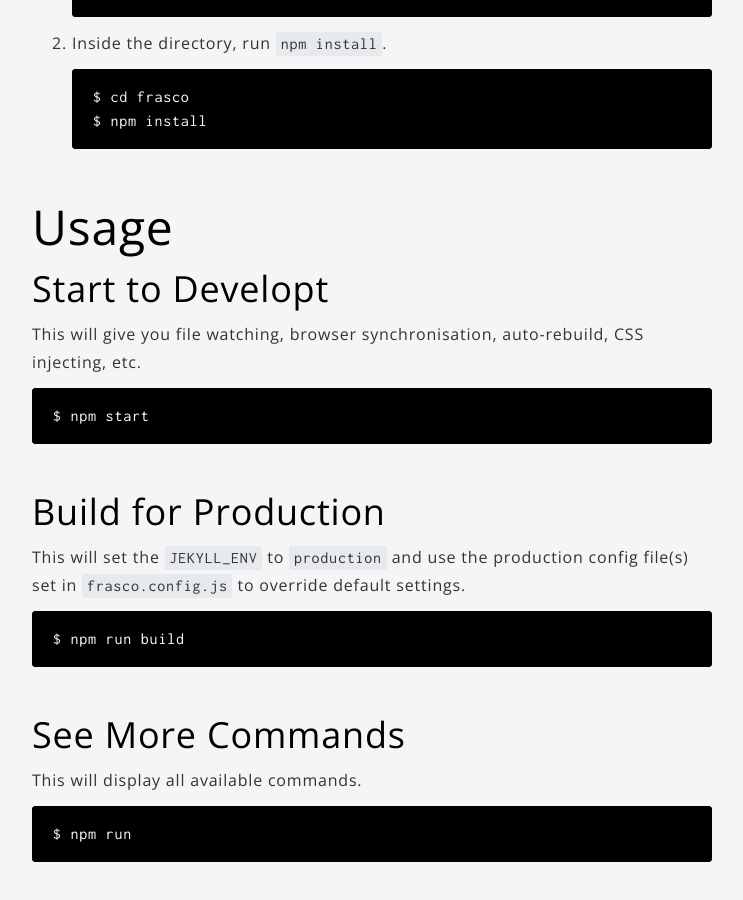
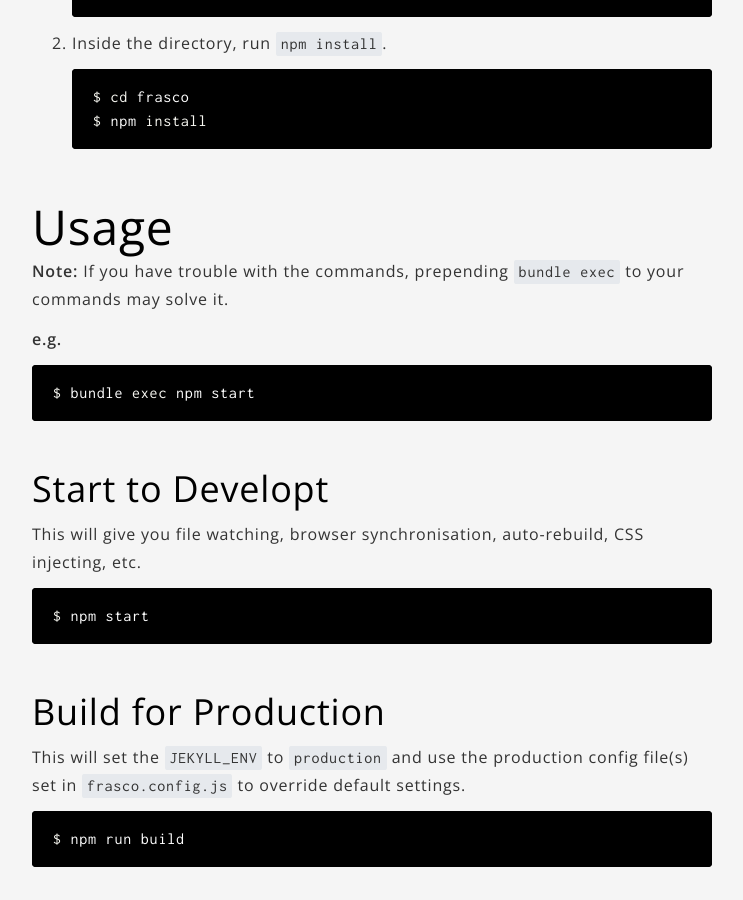
Before and after one commit to ixkaito/frasco, a Jekyll site: the page built from index.md, in a window 1280 px wide and 900 px high, scrolled down 1445 px. Shown: the whole window, without its empty margins (268-1011 px from the left). Built offline with Jekyll 4.4.1, drawn with Linux system fonts in a browser that asks for light colours; a script that is not in the unit is left out; comment, search, counter and statistics services are not loaded; our own code applies the rules of GitHub Pages for plain Markdown files.

Commit message:
Update the docs

````diff
--- a/index.md
+++ b/index.md
@@ -32,6 +32,14 @@ To use this starter project, you'll need the following things installed on your
    ```
 
 ## Usage
+
+**Note:** If you have trouble with the commands, prepending `bundle exec` to your commands may solve it.
+
+**e.g.**
+
+```shell
+$ bundle exec npm start
+```
 
 ### Start to Developt
 
````
